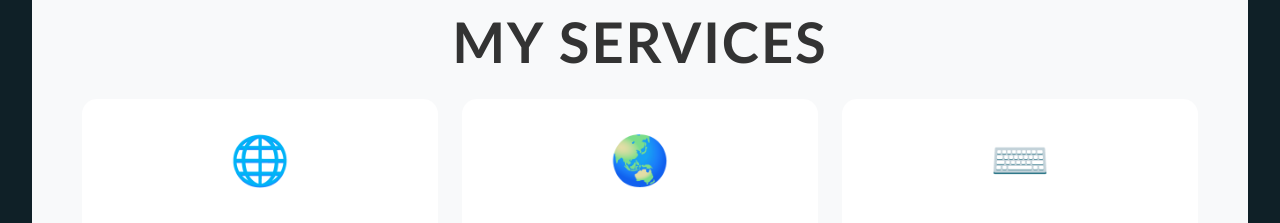
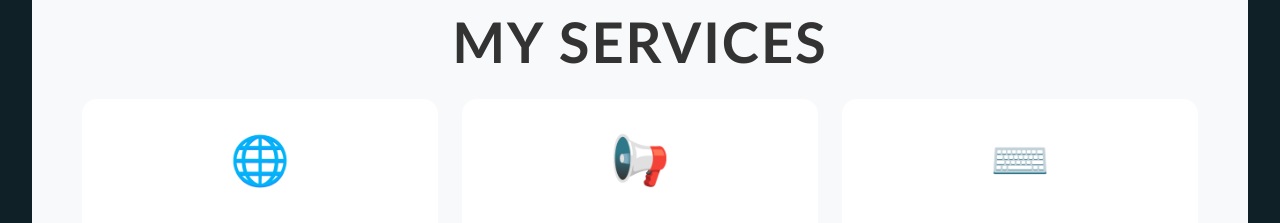
Before and after one commit to ASTO329/Srikanta.github.io, a plain HTML site: page index.html in a window 1280 px wide. Shown: the part 1760-1983 px from the top of the page. Drawn offline with nearby package versions, Linux system fonts and the light colour scheme.

Commit message:
Update index.html

```diff
--- a/index.html
+++ b/index.html
@@ -163,7 +163,7 @@
                     <!-- Teaching -->
                     <div class="col-md-4 col-sm-6">
                          <div class="card service-card p-4 text-center">
-                              <div class="service-icon mb-3">🌏</div>
+                              <div class="service-icon mb-3">📢</div>
                               <h5>Digital Marketing</h5>
                               <p>Practical Knowledge of Facebook and Google ad Campaign  </p>
                          </div>
```
